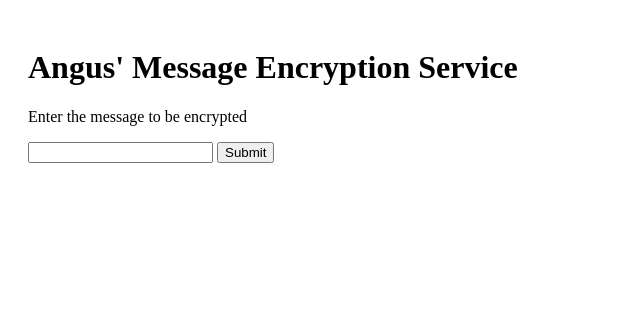
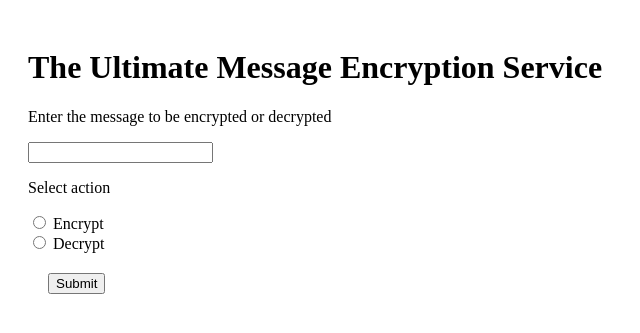
Before and after one commit to AngusOllier/Python-coder, a Flask app: page /codec in a window 1280 px wide. Shown: the top 333 px of the page, without its empty margins (0-640 px from the left). Run offline with Flask 2, Linux system fonts and the light colour scheme.

Commit message:
Add radio buttons to select action
Use action in transform function

Changed title to Ultimate

```diff
--- a/application.py
+++ b/application.py
@@ -11,7 +11,7 @@ def codec():
 
 @app.route('/transform', methods=['POST'])
 def do_codec():
-    action = 'encode'
+    action = request.form['action']
     transformed = transform(request.form['message'], action)
     return render_template('decoder.html', action=action, transformed=transformed)
 
@@ -21,7 +21,7 @@ def transform(message, action, key=3):
     for character in message:
         position = alphabet.find(character)
         if position >= 0:
-            if 'encode' == action:
+            if 'encrypt' == action:
                 new_position = (position + key) % 52
             else:
                 new_position = (position - key) % 52
--- a/static/style.css
+++ b/static/style.css
@@ -2,3 +2,7 @@
 body {
 	padding: 20px;
 }
+
+div#submit-div {
+	padding: 20px;
+}
--- a/templates/decoder.html
+++ b/templates/decoder.html
@@ -1,24 +1,40 @@
 <!doctype html>
 <html>
+
 <head>
-		<title>Angus' Message Encryption Service </title>
+	<title>The Ultimate Message Encryption Service </title>
 	<link rel="stylesheet" type="text/css" href="/static/style.css">
 </head>
+
 <body>
-		<h1>Angus' Message Encryption Service </h1>
-		<p>Enter the message to be encrypted</p>
+	<h1>The Ultimate Message Encryption Service </h1>
 	<form method="POST" action="/transform">
+		<div>
+			<p>Enter the message to be encrypted or decrypted</p>
 			<input type="text" name="message"></input>
+		</div>
+		<p>Select action</p>
+		<div>
+			<input type="radio" id="encrypt_button" name="action" value="encrypt"></input>
+			<label for="encrypt_button">Encrypt</label>
+		</div>
+		<div>
+			<input type="radio" id="decrypt_button" name="action" value="decrypt"></input>
+			<label for="decrypt_button">Decrypt</label>
+		</div>
+		<div id="submit-div">
 			<input type="submit" value="Submit"></input>
+		</div>
 	</form>
 	{% if transformed %}
-		<h2>{% if action == 'encode' %}
-			Encoded
+	<h2>{% if action == 'encrypt' %}
+		Encrypted
 		{% else %}
-			Decoded
+		Decrypted
 		{% endif %}
 		message</h2>
 	<p>{{ transformed }}</p>
 	{% endif %}
 </body>
+
 </html>
```
Lines whose indentation alone changed are shown as unchanged.
